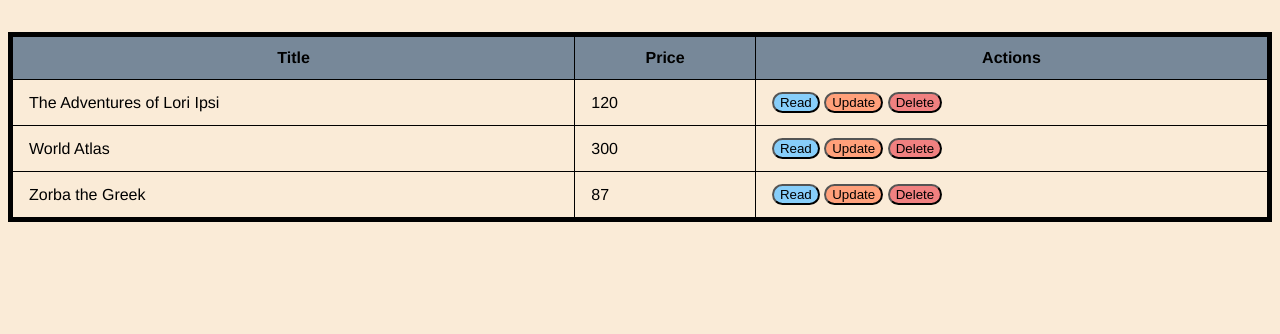
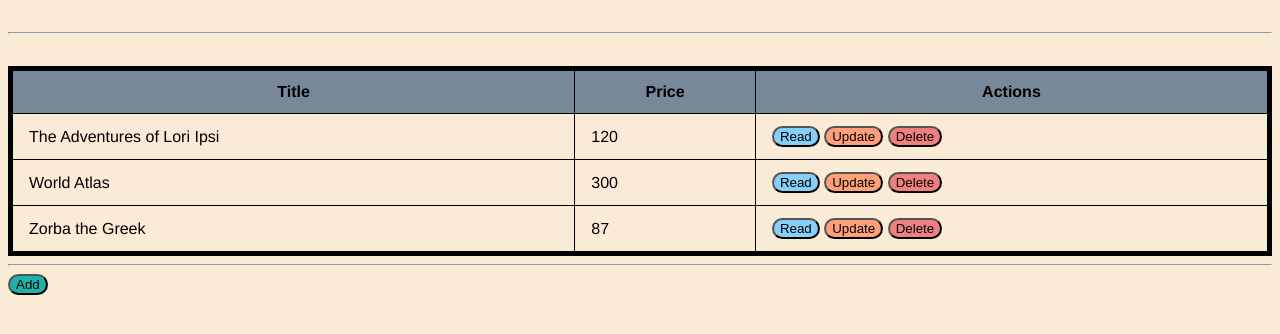
Before and after one commit to almogmizrhai/book_shop, a plain HTML site: page index.html in a window 1280 px wide. Shown: the part 48-382 px from the top of the page. Drawn offline with Linux system fonts and the light colour scheme.

Commit message:
Adding a function to add a book

```diff
--- a/css/bookshop.css
+++ b/css/bookshop.css
@@ -62,3 +62,9 @@ button.delete{
     border-radius: 12px;
     cursor: pointer;
 }
+
+button.add{
+    background-color: lightseagreen;
+    border-radius: 12px;
+    cursor: pointer;
+}
--- a/index.html
+++ b/index.html
@@ -10,10 +10,11 @@
     <header>
         <h1 >Book Shop </h1>
     </header>
-
+    <hr>
     <table class="book-table">
     </table>
-
+    <hr>
+    <button class="btn add" onclick="onAddBook()">Add</button>
 
 
     <script src="js/services/util.service.js"></script>
--- a/js/bookshop.controller.js
+++ b/js/bookshop.controller.js
@@ -35,15 +35,23 @@ function renderTable(){
     document.querySelector('.book-table').innerHTML = strHtml
 }
 
+function onRemoveBook(ev, bookId){
+    console.log(ev)
+    removeBook(bookId)
+
+    renderTable()
+}
+
 function onUpdateBook(ev, bookId){
     updatePrice(bookId)
 
     renderTable()
 }
 
-function onRemoveBook(ev, bookId){
-    console.log(ev)
-    removeBook(bookId)
+function onAddBook(){
+    const newBookTitle = prompt('please enter the name of the new book:')
+    const newBookPrice = +prompt('please enter the new price:')
+    addBook(newBookTitle,newBookPrice)
 
     renderTable()
 }
--- a/js/services/bookshop.service.js
+++ b/js/services/bookshop.service.js
@@ -27,3 +27,8 @@ function updatePrice(bookId){
     const idx = gBooks.find(book => book.id === bookId)
     idx.price = newPrice
 }
+
+function addBook(newBookTitle,newBookPrice){
+    const newBook= getBook(newBookTitle,newBookPrice)
+    gBooks.push(newBook)
+}
```
